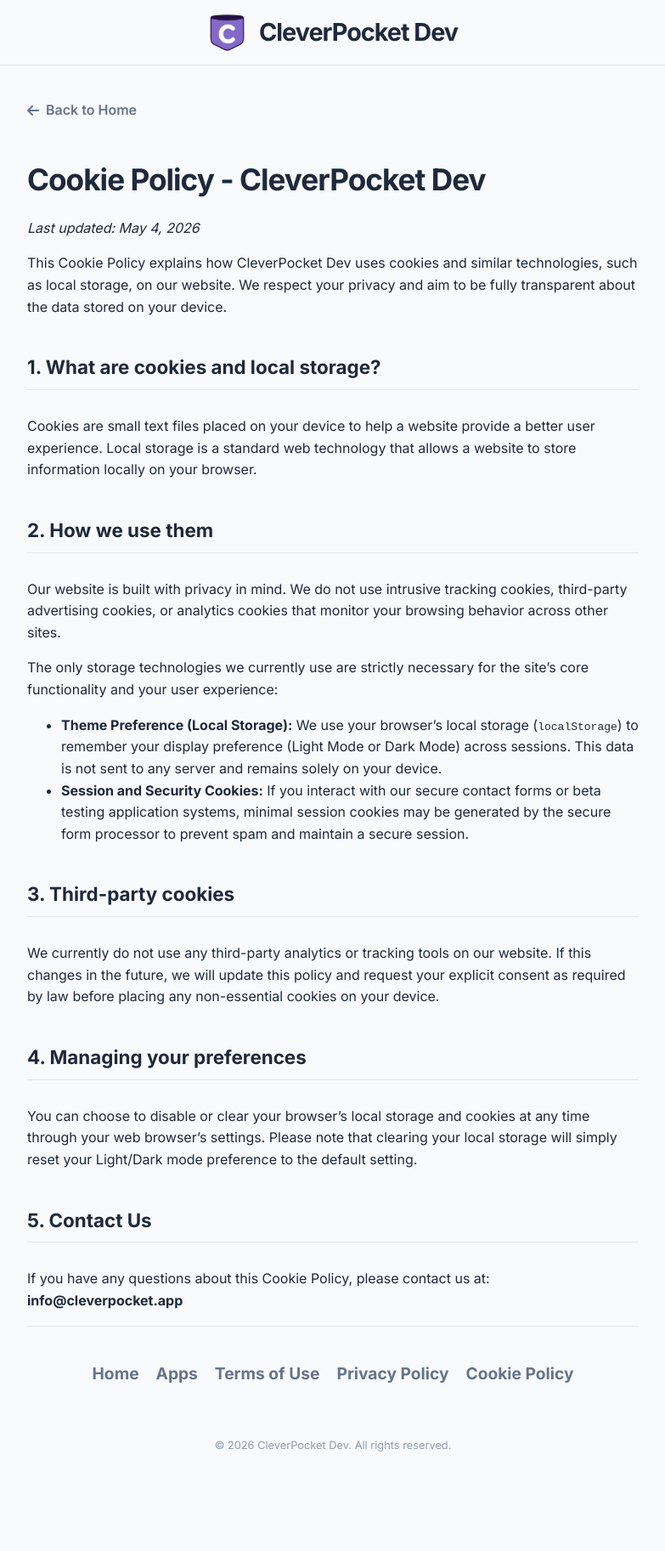
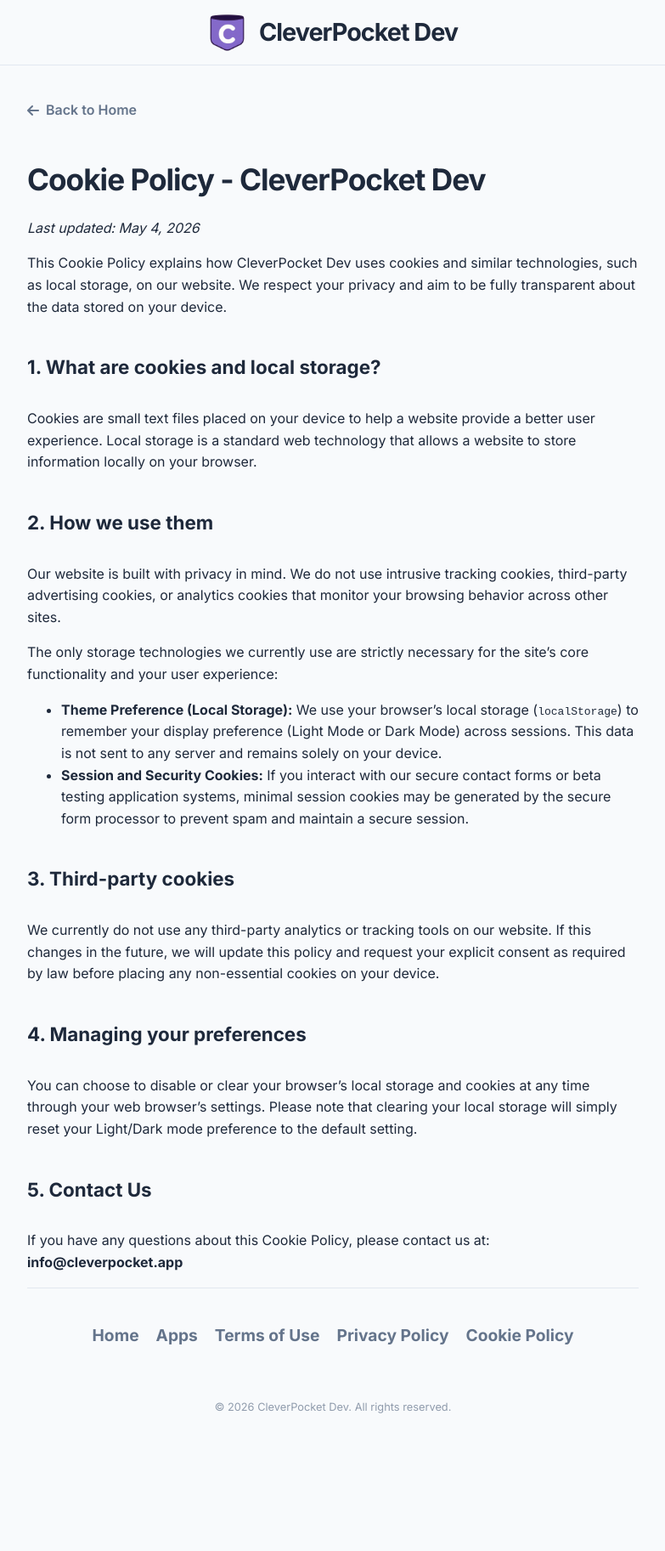
Before and after one commit to digitalcreat0r/sitoweb, a Jekyll site: the page built from cookie-policy.md, in a window 1280 px wide. Shown: the whole page at 85% size, without its empty margins (248-1031 px from the left). Built offline with Jekyll 4.4.1, drawn with Linux system fonts in a browser that asks for light colours; after the commit the page ends 1780 px from its top, so only the background shows below that.

Commit message:
tolto riga grigia

```diff
--- a/assets/css/style.css
+++ b/assets/css/style.css
@@ -61,8 +61,6 @@
     text-align: left;
     margin-top: 40px;
     font-size: 1.4rem;
-    border-bottom: 1px solid var(--border-color);
-    padding-bottom: 8px;
 }
 
 body.always-light .back-link {
```
